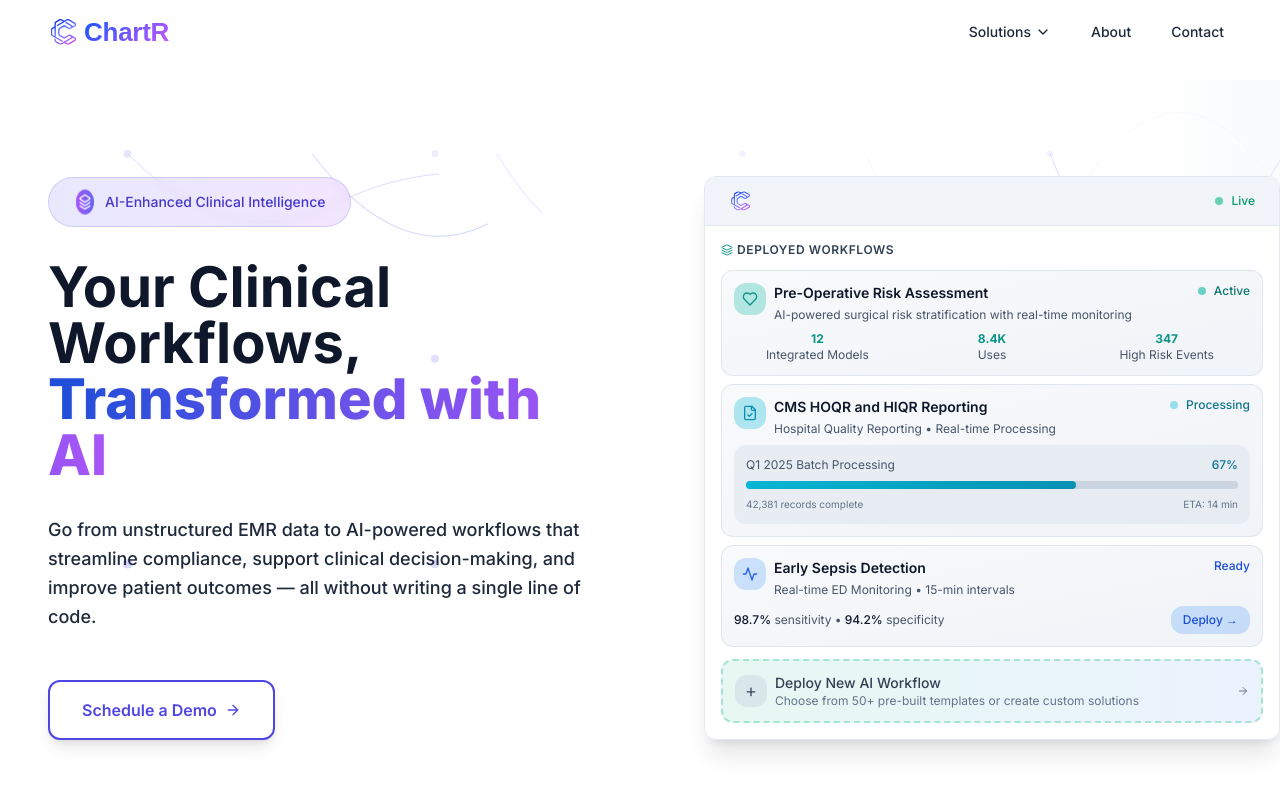
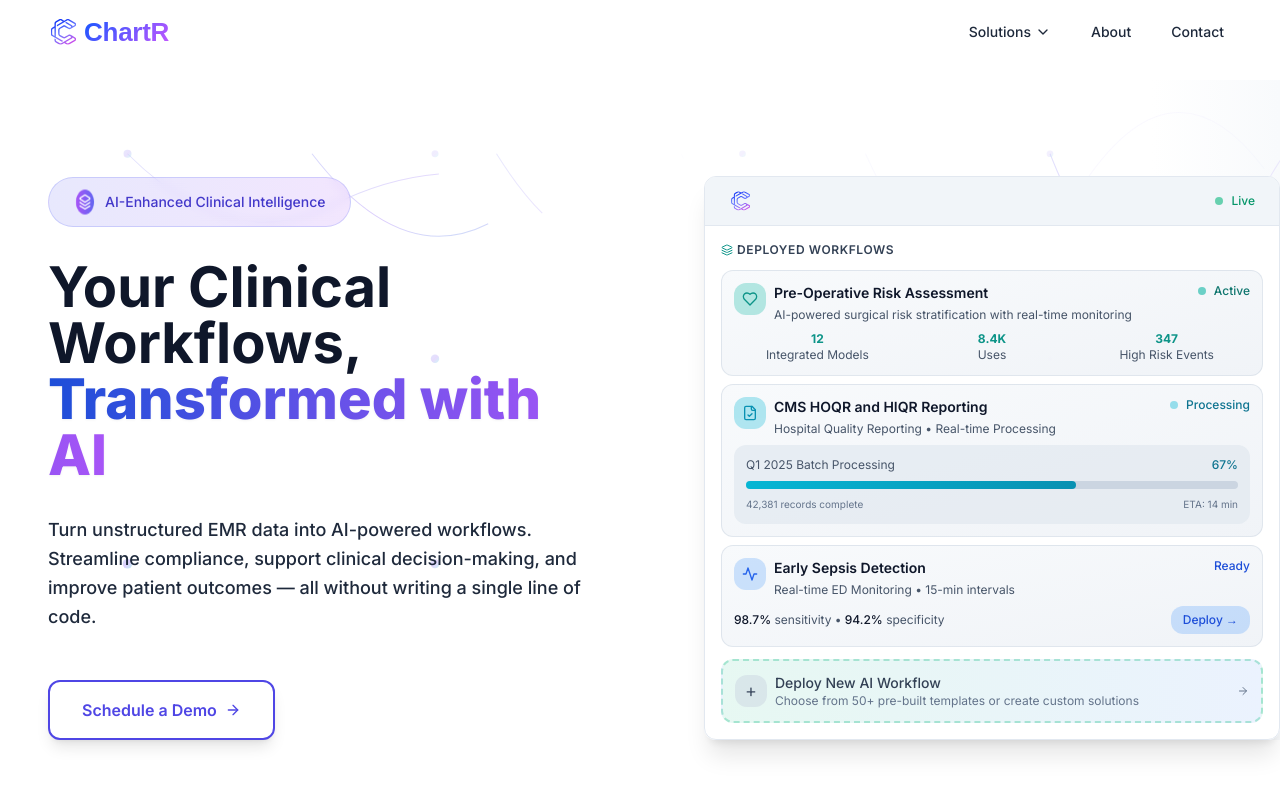
Before and after one commit to ChartR-Health/chartr-website, a Next.js app: page / in a window 1280 px wide. Shown: the top 800 px of the page. Built offline with nearby package versions, Linux system fonts and the light colour scheme.

Commit message:
minor update

```diff
--- a/src/app/page.tsx
+++ b/src/app/page.tsx
@@ -1879,7 +1879,7 @@ const Homepage = () => {
                 animate={{ opacity: 1, y: 0 }}
                 transition={{ duration: 0.8, delay: 0.4 }}
               >
-               Go from unstructured EMR data to AI-powered workflows that streamline compliance, support clinical decision-making, and improve patient outcomes — all without writing a single line of code.
+               Turn unstructured EMR data into AI-powered workflows. Streamline compliance, support clinical decision-making, and improve patient outcomes — all without writing a single line of code.
               </motion.p>
 
               {/* CTA Buttons */}
```
